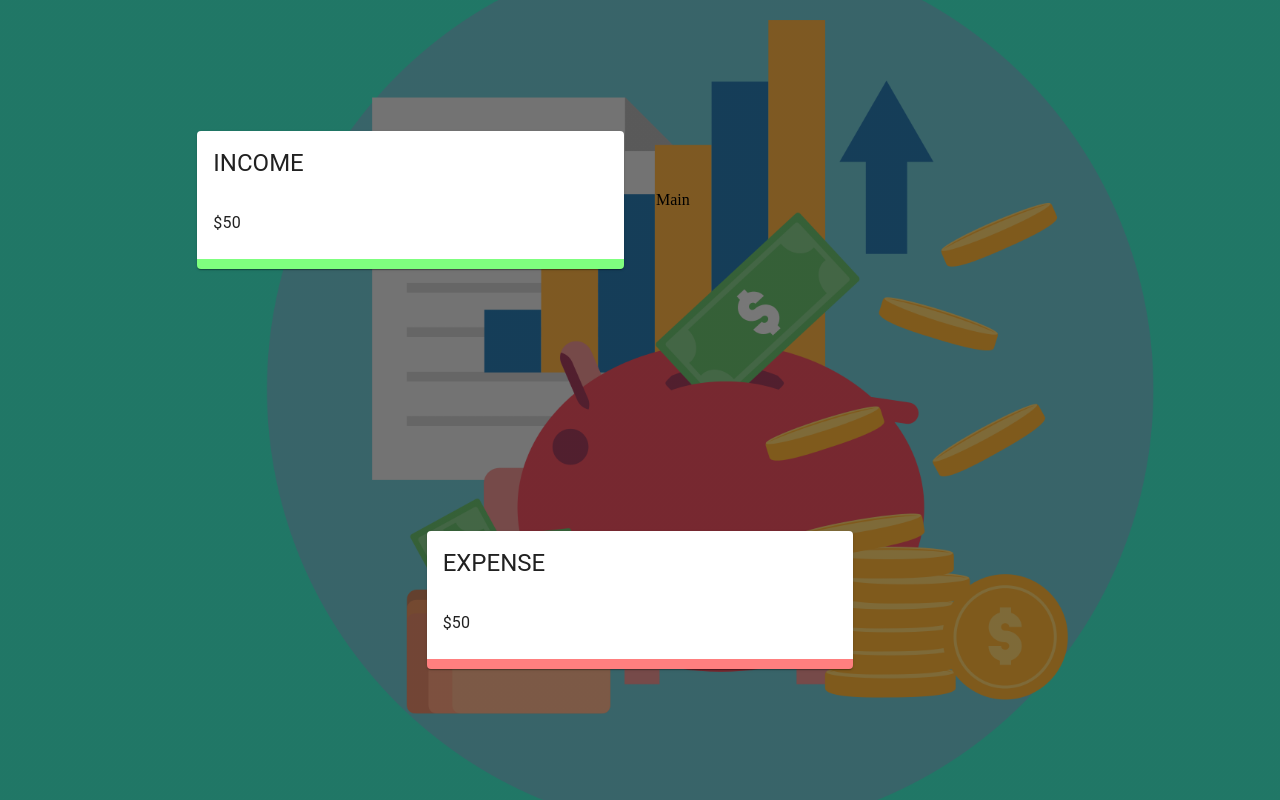
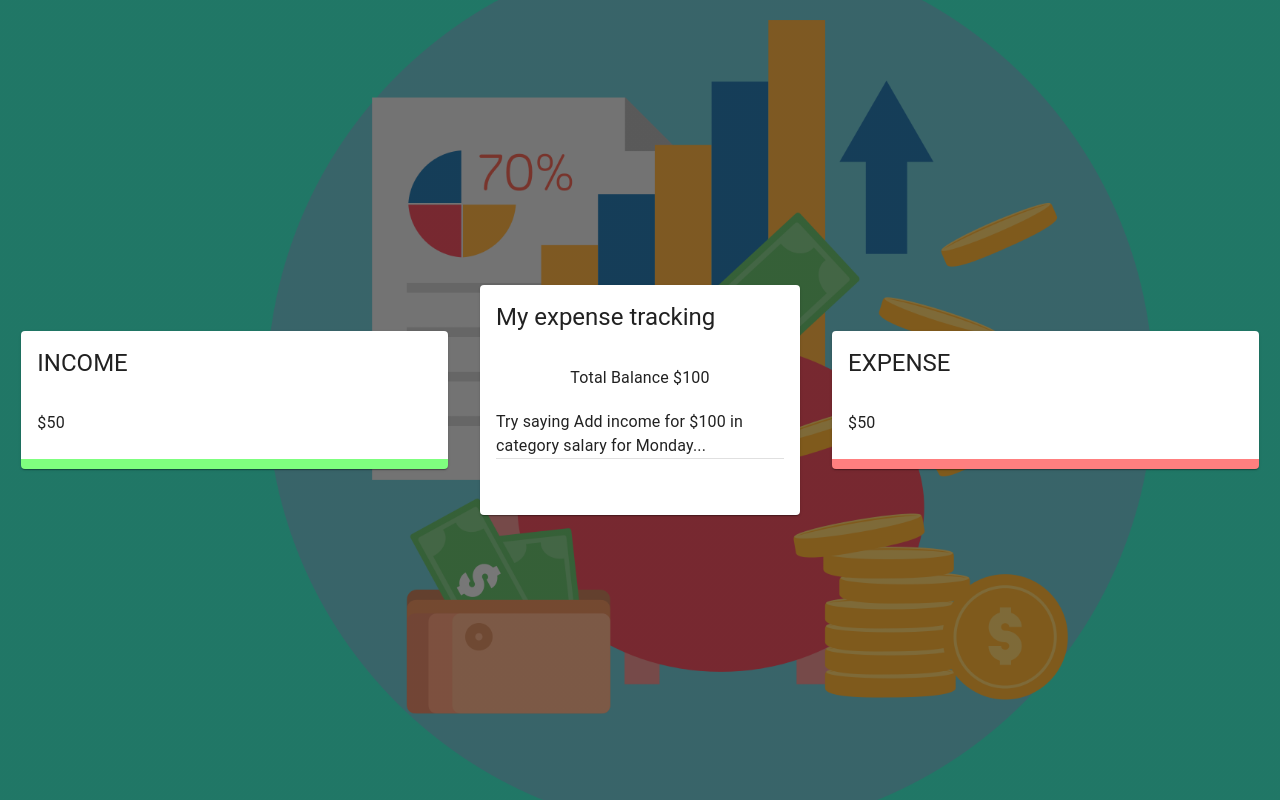
Before and after one commit to fauzsp/my-expense-tracking-app, a React (Create React App) app: page / in a window 1280 px wide. Built offline with nearby package versions, Linux system fonts and the light colour scheme.

Commit message:
main compoennet created.

```diff
--- a/src/App.js
+++ b/src/App.js
@@ -1,6 +1,7 @@
 import React from "react";
 import { Grid } from "@material-ui/core";
 import Details from "./components/Details/Details";
+import Main from "./components/Main/Main";
 import useStyles from "./styles";
 
 const App = () => {
@@ -18,8 +19,8 @@ const App = () => {
         <Grid item xs={12} sm={4}>
           <Details title="INCOME" />
         </Grid>
-        <Grid item xs={12} sm={4}>
-          Main
+        <Grid item xs={12} sm={3}>
+          <Main/>
         </Grid>
         <Grid item xs={12} sm={4}>
           <Details title="EXPENSE" />
--- a/src/components/Main/Main.jsx
+++ b/src/components/Main/Main.jsx
@@ -7,10 +7,28 @@ import {
   Grid,
   Divider,
 } from "@material-ui/core";
+import useStyles from "./styles";
 const Main = () => {
+  const classes = useStyles();
   return (
     <Card className={classes.root}>
       <CardHeader title="My expense tracking" subHeader="Expense tracker" />
+      <CardContent>
+        <Typography varient="h5" align="center">
+          Total Balance $100
+        </Typography>
+        <Typography varient="subtitle" style={{lineHeight: '1.5em', marginTop: '20px'}}>
+          Try saying Add income for $100 in category salary for Monday...
+        </Typography>
+        <Divider/>
+      </CardContent>
+      <CardContent className={classes.cardContent}>
+        <Grid container spacing={2}>
+          <Grid item xs={12}>
+            {/* LIST */}
+          </Grid>
+        </Grid>
+      </CardContent>
     </Card>
   );
 };
--- /dev/null
+++ b/src/components/Main/styles.js
@@ -0,0 +1,10 @@
+import { makeStyles } from "@material-ui/core";
+
+export default makeStyles(() => ({
+  income: {
+    borderBottom: "10px solid rgba(0, 255, 0, 0.5)",
+  },
+  expense: {
+    borderBottom: "10px solid rgba(255, 0, 0, 0.5)",
+  },
+}));
```
